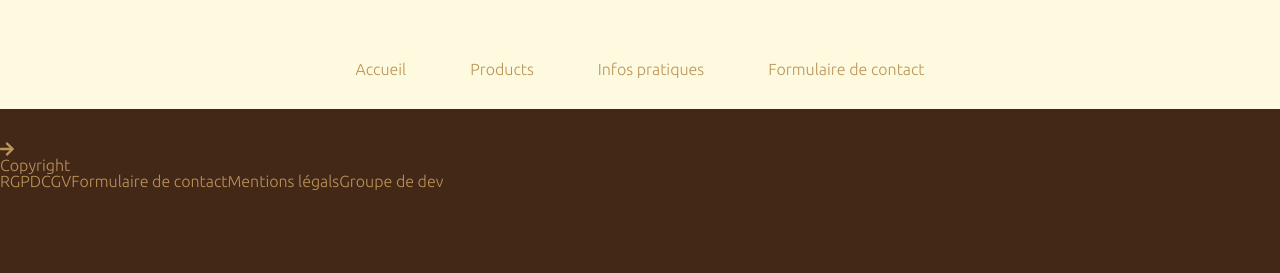
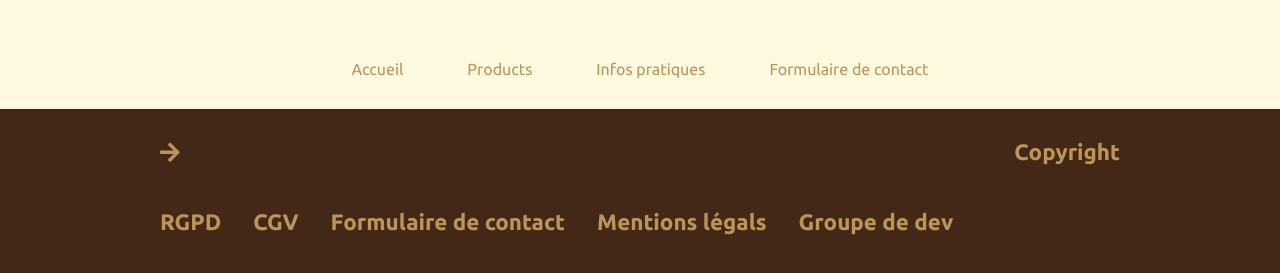
Before and after one commit to YunxiBZ/E-commerce-backery-ou-est-mon-pain, a React app: page / in a window 1280 px wide. Shown: the part 163-436 px from the top of the page. Built offline with nearby package versions, Linux system fonts and the light colour scheme.

Commit message:
Add Scss to Component Footer with RWD

```diff
--- a/src/assets/index.html
+++ b/src/assets/index.html
@@ -4,8 +4,9 @@
         <meta charset="utf-8" />
         <meta name="viewport" content="width=device-width, initial-scale=1.0" />
         <meta http-equiv="x-ua-compatible" content="ie=edge" />
+		<!-- Google Fonts https://fonts.google.com/specimen/Ubuntu?preview.text_type=custom -->
 		<link rel="preconnect" href="https://fonts.gstatic.com">
-		<link href="https://fonts.googleapis.com/css2?family=Ubuntu:wght@300&display=swap" rel="stylesheet">
+		<link href="https://fonts.googleapis.com/css2?family=Ubuntu:wght@300;400;700&display=swap" rel="stylesheet">
         <title>Modele</title>
     </head>
     <body>
--- a/src/components/Footer/index.js
+++ b/src/components/Footer/index.js
@@ -7,11 +7,12 @@ import { faArrowRight } from '@fortawesome/free-solid-svg-icons';
 
 const Footer = () => (
   <div className="footer">
+    <div className="footer__top">
+      <FontAwesomeIcon icon={faArrowRight} />
+      <p className="footer__content">Copyright</p>
+    </div>
 
-    <FontAwesomeIcon icon={faArrowRight} />
-
-    <p className="footer__content">Copyright</p>
-
+    <nav className="footer__list">
       <Link
         to="/RGPD"
         className="footer__links"
@@ -42,6 +43,7 @@ const Footer = () => (
       >
         Groupe de dev
       </Link>
+    </nav>
 
   </div>
 );
--- a/src/components/Footer/styles.scss
+++ b/src/components/Footer/styles.scss
@@ -1,2 +1,37 @@
-@import 'src/styles/reset';
 @import 'src/styles/vars';
+
+.footer {
+  width: 100%;
+  font-size:1.4em;
+  margin: $gutter auto;
+  font-weight: 700;
+  &__top{
+    display: flex;
+    justify-content: space-between;
+    margin: $gutter*2;
+  }
+  &__top:hover{
+    color: $lightest-brown;
+  }
+  &__list{
+    display: flex;
+    flex-direction: column;
+    text-align: center;
+    margin: $gutter;
+  }
+  &__links{
+    margin: $gutter;
+  }
+  &__links:hover{
+    color: $lightest-brown;
+  }
+}
+
+@media screen and (min-width: 480px) {
+  .footer {
+    width: 80%;
+    &__list {
+      flex-direction: row;
+    }
+  }
+}
```
Lines whose indentation alone changed are shown as unchanged.
